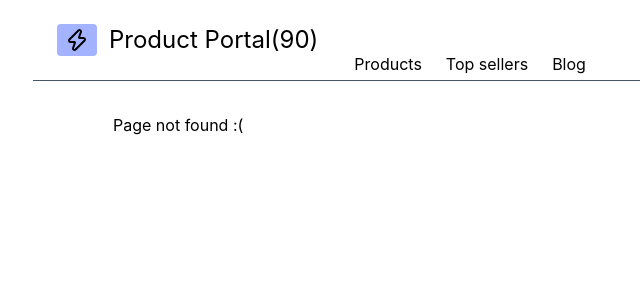
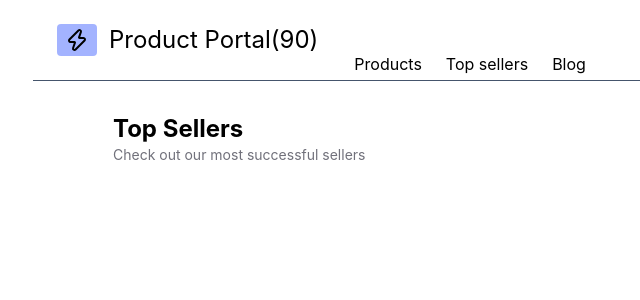
Before and after one commit to michaljabi/20260622-react, a React (Vite) app in the folder product-portal/: page /top-sellers in a window 1280 px wide. Before the commit this address had no page. Shown: the top 300 px of the page, without its empty margins (31-671 px from the left). Built offline with nearby package versions, Linux system fonts and the light colour scheme.

Commit message:
task(17): /top-sellers page.

```diff
--- /dev/null
+++ b/product-portal/src/pages/TopSellers.tsx
@@ -0,0 +1,12 @@
+export function TopSellers() {
+  return (
+    <section>
+      <div className="mb-6">
+        <h1 className="text-2xl font-bold">Top Sellers</h1>
+        <p className="text-sm text-zinc-500">
+          Check out our most successful sellers
+        </p>
+      </div>
+    </section>
+  );
+}
--- a/product-portal/src/router.tsx
+++ b/product-portal/src/router.tsx
@@ -1,6 +1,7 @@
 import { createBrowserRouter } from "react-router";
 import App from "./App.tsx";
 import { Products } from "./pages/Products.tsx";
+import { TopSellers } from "./pages/TopSellers.tsx";
 
 export const router = createBrowserRouter([
   {
@@ -8,8 +9,9 @@ export const router = createBrowserRouter([
     Component: App,
     children: [
       { index: true, Component: Products },
-    //   { path: "hello", Component: () => "HELLO" },
-    //   { path: "hello", Component: () => "HELLO2" },
+      { path: "top-sellers", Component: TopSellers },
+      //   { path: "hello", Component: () => "HELLO" },
+      //   { path: "hello", Component: () => "HELLO2" },
       { path: "*", Component: () => <div>Page not found :( </div> },
     ],
   },
```
